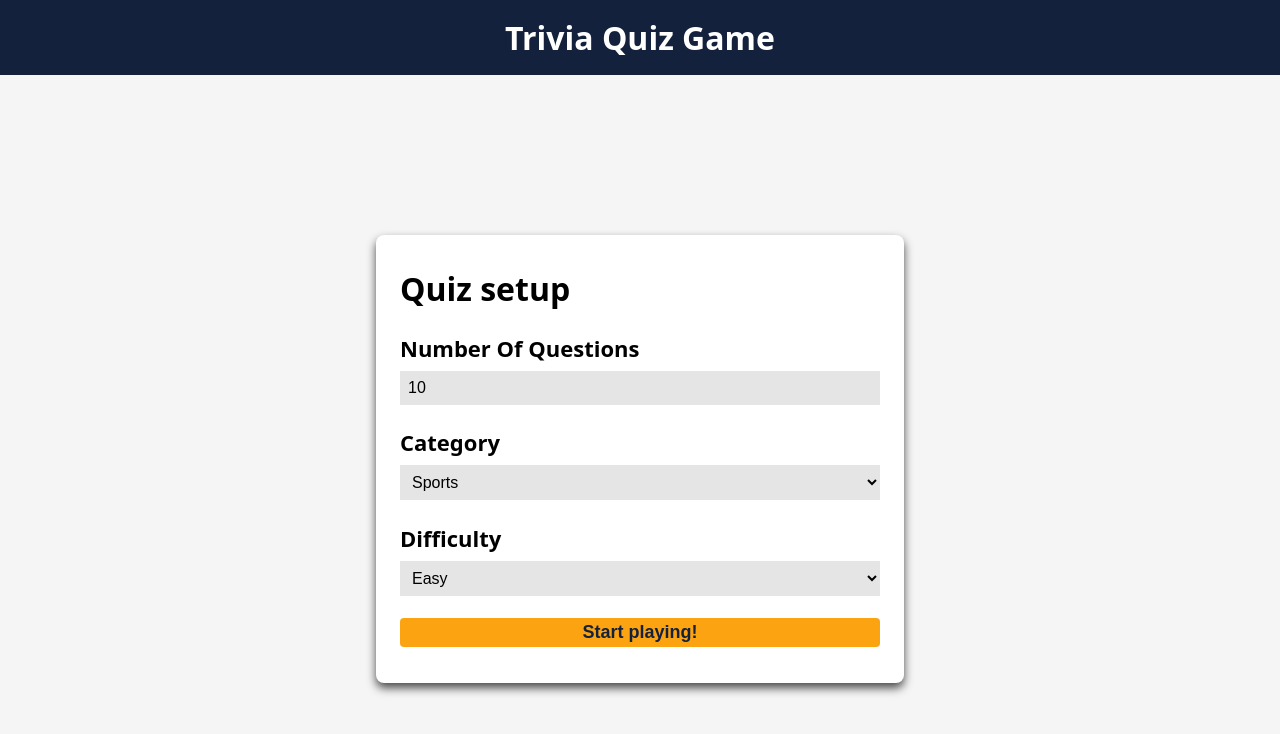
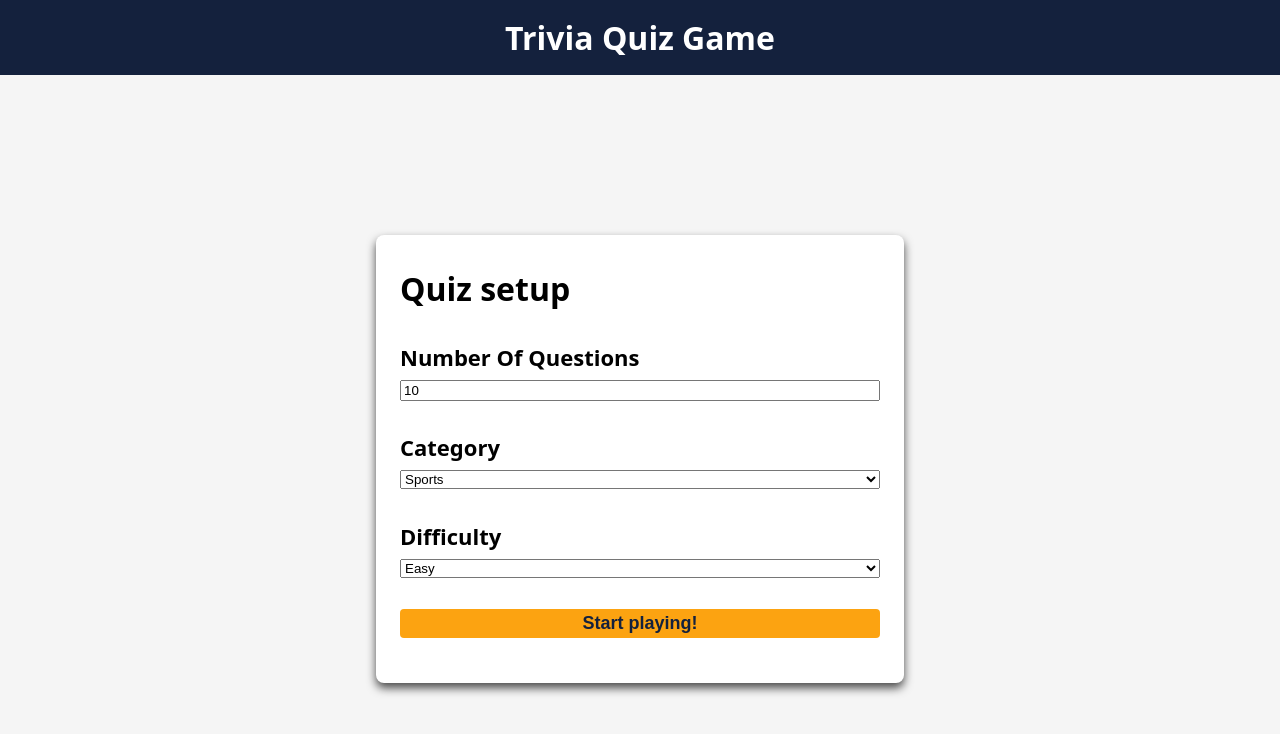
Before and after one commit to dariojularic/Trivia-quiz, a React app: page / in a window 1280 px wide. Shown: the top 734 px of the page. Built offline with nearby package versions, Linux system fonts and the light colour scheme; the HTML template or start-up script is replaced by a standard one.

Commit message:
Refactor code

```diff
--- a/src/Form.css
+++ b/src/Form.css
@@ -16,13 +16,13 @@ label {
   margin-bottom: 8px;
 }
 
-input, select {
+/* input, select {
   padding: 8px;
   font-size: 16px;
   background-color: #e5e5e5;
   border: none;
   cursor: pointer;
-}
+} */
 
 button {
   background-color: #fca311;
```
